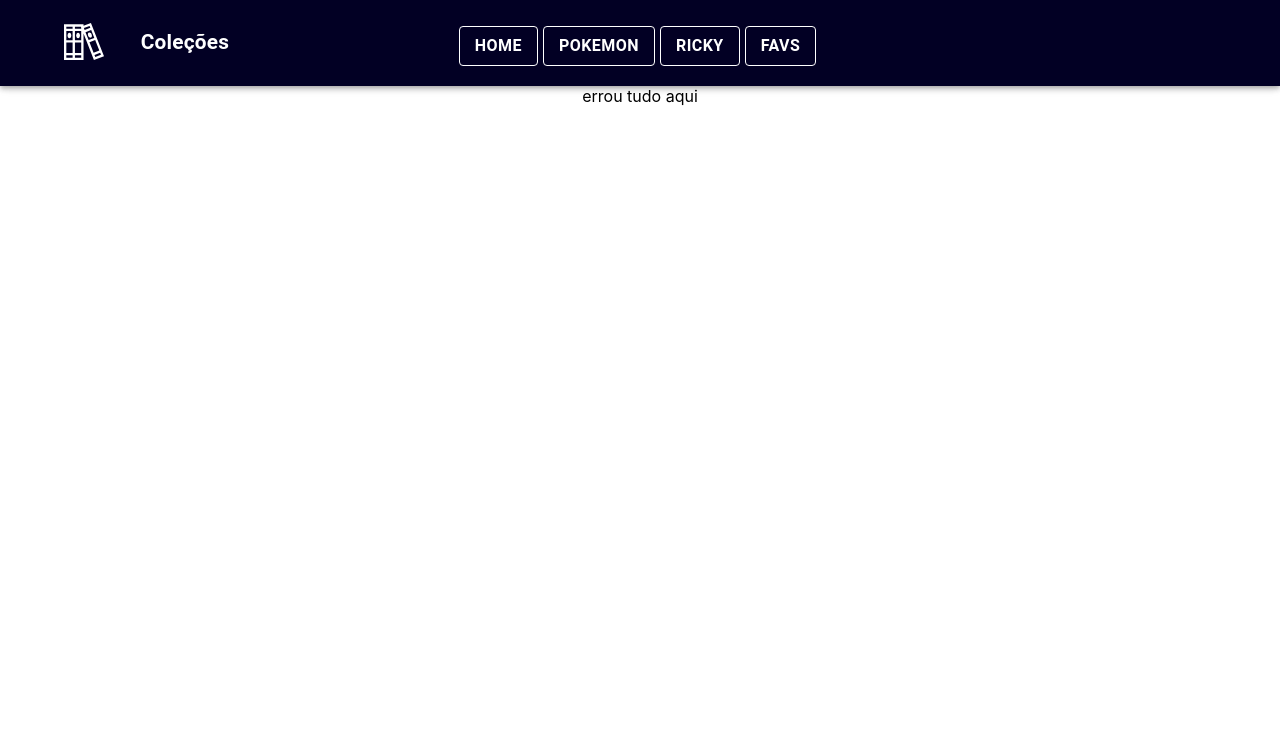
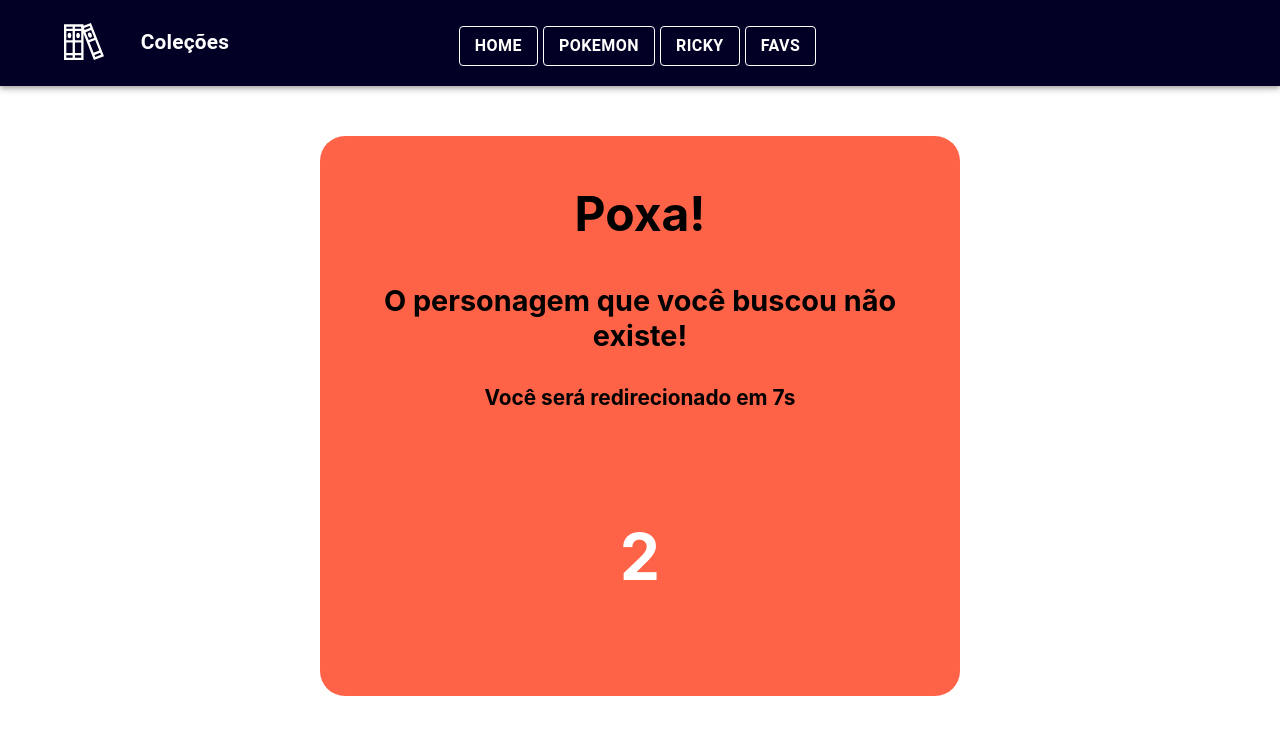
Before and after one commit to richardmarllon/colections, a React (Create React App) app: page /error in a window 1280 px wide. Shown: the top 734 px of the page. Built offline with nearby package versions, Linux system fonts and the light colour scheme.

Commit message:
fix error on search

```diff
--- a/src/Pages/ErrorRequest/index.jsx
+++ b/src/Pages/ErrorRequest/index.jsx
@@ -1,9 +1,28 @@
-import { Fade } from "react-awesome-reveal";
+import { useState } from "react";
+import { useHistory } from "react-router-dom";
+import { TextInfo } from "../Favorites/styles";
+import { DivInfo, TextCount, TextInfoG, TextInfoM, TextInfoP } from "./style";
 
 const ErrorPage = () => {
+  const [time, setTime] = useState(7);
+  const history = useHistory();
+
+  setTimeout(() => {
+    setTime(time - 1);
+  }, 1000);
+
+  if (time === 0) {
+    history.push("/");
+  }
+
   return (
     <div>
-      <Fade>errou tudo aqui</Fade>
+      <DivInfo>
+        <TextInfoG>Poxa!</TextInfoG>
+        <TextInfoM>O personagem que você buscou não existe!</TextInfoM>
+        <TextInfoP>Você será redirecionado em 7s</TextInfoP>
+        <TextCount>{time}</TextCount>
+      </DivInfo>
     </div>
   );
 };
--- a/src/Pages/ErrorRequest/style.js
+++ b/src/Pages/ErrorRequest/style.js
@@ -0,0 +1,38 @@
+import styled from "styled-components";
+
+export const DivInfo = styled.div`
+  width: 90vw;
+  background-color: tomato;
+  margin: 50px auto 0;
+  min-height: 70vh;
+  max-height: 80vh;
+
+  border-radius: 25px;
+  /* color: white; */
+  display: flex;
+  flex-direction: column;
+  @media (min-width: 600px) {
+    max-width: 50vw;
+  }
+`;
+
+export const TextInfoG = styled.h2`
+  margin: 3rem 0 0 0;
+  font-size: 3rem;
+`;
+
+export const TextInfoM = styled.h3`
+  font-size: 1.8rem;
+  margin: 5vh 2vw 0;
+`;
+
+export const TextInfoP = styled.h4`
+  margin-top: 4vh;
+  font-size: 1.3rem;
+`;
+
+export const TextCount = styled.h1`
+  margin-top: 10vh;
+  font-size: 4rem;
+  color: white;
+`;
--- a/src/components/CardHome/styles.js
+++ b/src/components/CardHome/styles.js
@@ -35,9 +35,9 @@ export const OptionCard = styled.div`
   background-position: center bottom;
 
   ${(props) =>
-    props.className == "pokemon" && `background-image: url(${pokemon});`};
+    props.className === "pokemon" && `background-image: url(${pokemon});`};
   ${(props) =>
-    props.className == "ricky" &&
+    props.className === "ricky" &&
     `background-image: url(${ricky});
     background-position: 50% 10%
 ;`};
--- a/src/components/SearchField/SearchField.jsx
+++ b/src/components/SearchField/SearchField.jsx
@@ -32,7 +32,7 @@ const SearchField = ({ onRicky }) => {
 
           distpatch(searchCharacter(character[0]));
         })
-        .catch(() => {
+        .catch((err) => {
           history.push("/error");
         });
     } else {
@@ -47,7 +47,7 @@ const SearchField = ({ onRicky }) => {
           });
           distpatch(searchCharacter(character[0]));
         })
-        .catch(() => {
+        .catch((err) => {
           history.push("/error");
         });
     }
--- a/src/components/header/Header.jsx
+++ b/src/components/header/Header.jsx
@@ -1,4 +1,4 @@
-import { AppBar, Button } from "@material-ui/core";
+import { AppBar } from "@material-ui/core";
 import { MenuBar, Logo, Text, BtnContainer, BtnStyled } from "./styles";
 import livro from "../images/livro.svg";
 import { useHistory } from "react-router-dom";
```
